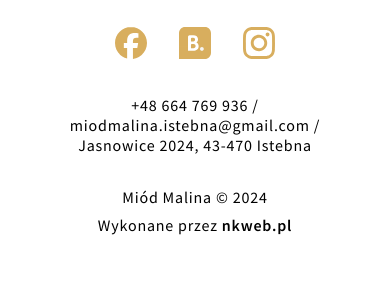
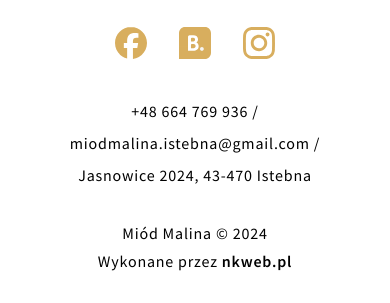
Before and after one commit to DariaYurko/holiday-resort, a website built with Vite: page src/index.html in a window 390 px wide. Shown: the part 7567-7870 px from the top of the page. Before the commit the page ends 7834 px from the top, so only its background shows below. Built offline with nearby package versions, Linux system fonts and the light colour scheme.

Commit message:
add line-hight to footer__link

```diff
--- a/src/partials/footer.html
+++ b/src/partials/footer.html
@@ -31,12 +31,12 @@
     </li>
     </ul>
 
-    <div class="footer__contacts">
-      <a href="tel:+48664769936">+48 664 769 936</a>
+    <div class="footer__contacts contacts-footer">
+      <a class="contacts-footer__link" href="tel:+48664769936">+48 664 769 936</a>
       <span> / </span>
-      <a href="mailto:miodmalina.istebna@gmail.com">miodmalina.istebna@gmail.com</a>
+      <a class="contacts-footer__link" href="mailto:miodmalina.istebna@gmail.com">miodmalina.istebna@gmail.com</a>
       <span> / </span>
-      <a href="#">Jasnowice 2024, 43-470 Istebna</a>
+      <a class="contacts-footer__link" target="_blank" href="#">Jasnowice 2024, 43-470 Istebna</a>
     </div>
 
     <div class="footer__privacy privacy-footer">
--- a/src/scss/_footer.scss
+++ b/src/scss/_footer.scss
@@ -38,6 +38,12 @@
     }
 }
 
+@media screen and (max-width: 767px) {
+    .contacts-footer__link {
+        line-height: 2;
+    }
+}
+
 .privacy-footer {
     text-align: center;
 
```
Also changed, not shown: src/css/styles.css.
